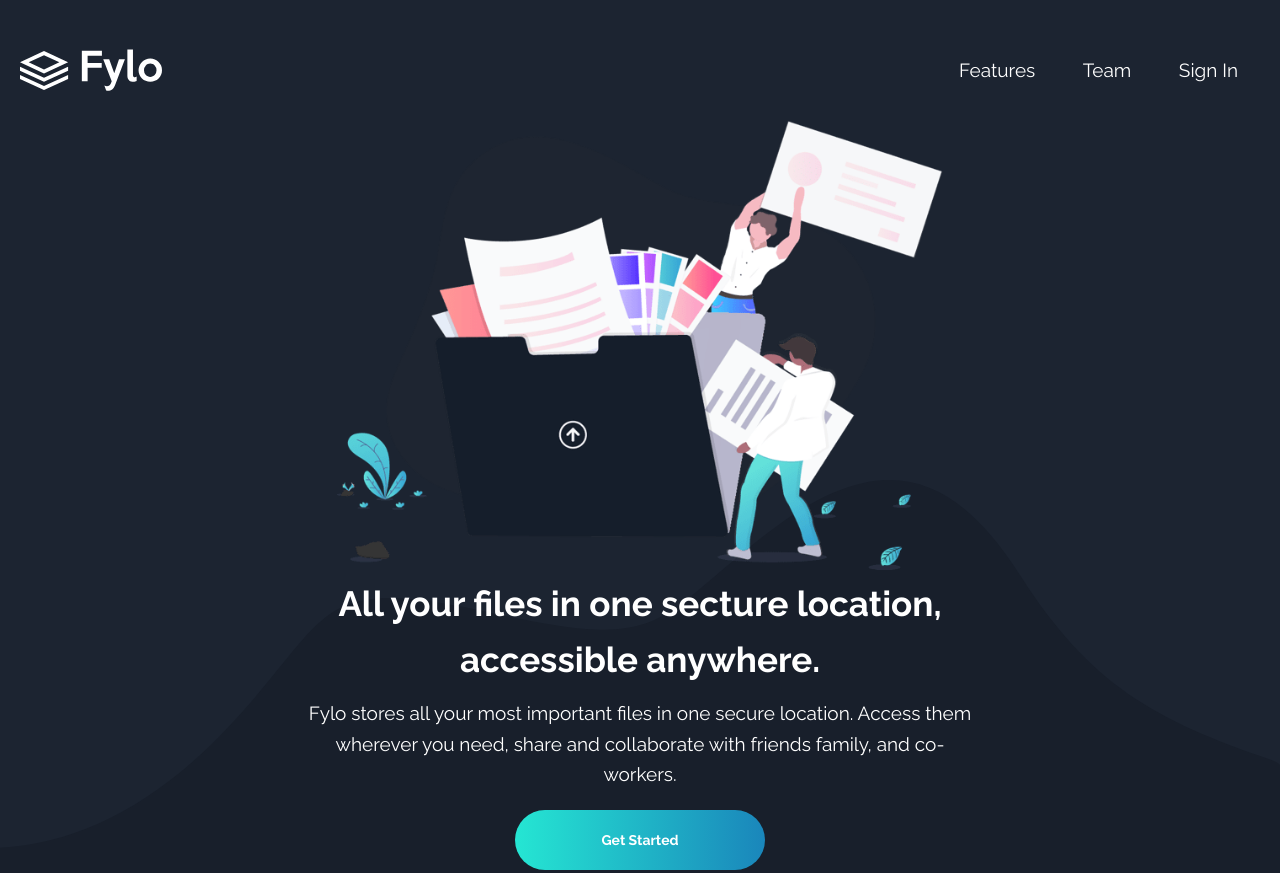
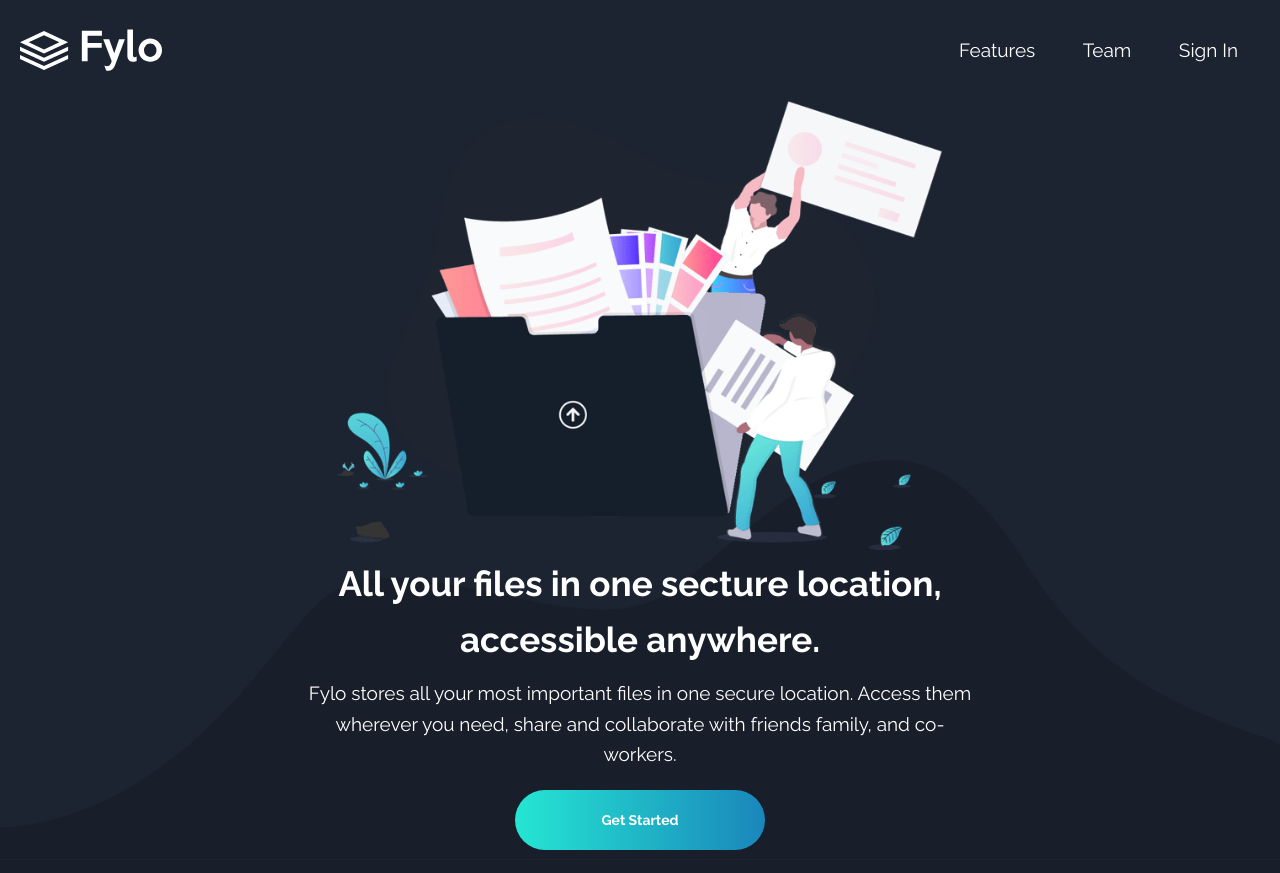
Before and after one commit to bengera/fylo-dark, a website: page index.html in a window 1280 px wide. Shown: the top 873 px of the page. Drawn offline with nearby package versions, Linux system fonts and the light colour scheme.

Commit message:
header-change

```diff
--- a/sass/_header.scss
+++ b/sass/_header.scss
@@ -82,11 +82,11 @@
     // position: fixed;
     // top: 0;
     width: 100%;
-    margin: 2rem auto 0 auto;
+    margin: 0 auto 0 auto;
 
     @media only screen and (max-width: $bp-large) {
 
-        margin: 10rem auto 0 auto;
+
     }
 }
 
```
Also changed, not shown: css/style.css.
